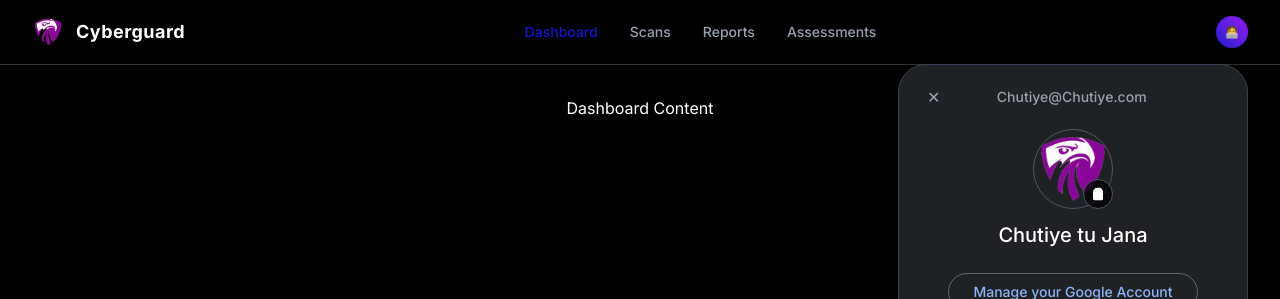
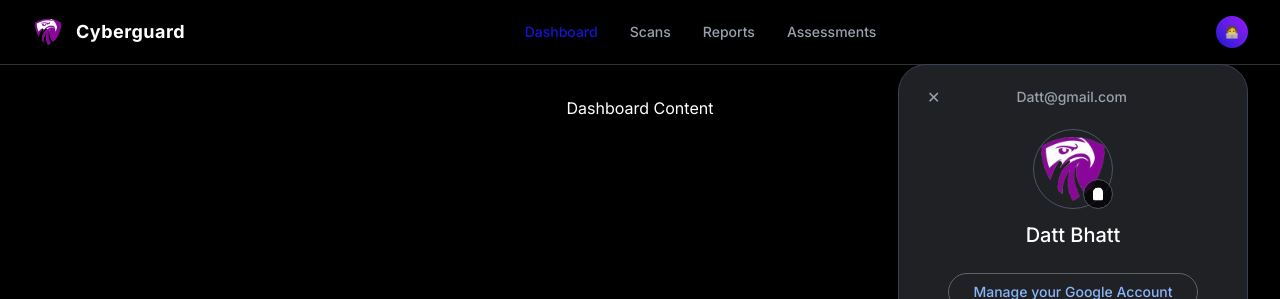
Before and after one commit to Tirth9000/ShieldStat-Frontend, a Next.js app: page /dashboard in a window 1280 px wide. Both pictures are taken after a click on the button "🧑‍💻". Shown: the top 299 px of the page. Built offline with nearby package versions, Linux system fonts and the light colour scheme.

Commit message:
change data

```diff
--- a/src/components/Navbar.jsx
+++ b/src/components/Navbar.jsx
@@ -99,7 +99,7 @@ export default function Navbar() {
               </button>
               {/* Updated to professional placeholder */}
               <span className="text-sm text-gray-400 font-medium">
-                Chutiye@Chutiye.com
+                Datt@gmail.com
               </span>
               <div className="w-6"></div> {/* Spacer for centering */}
             </div>
@@ -132,7 +132,7 @@ export default function Navbar() {
             </div>
 
             {/* Greeting */}
-            <h3 className="text-xl font-medium mb-6">Chutiye tu Jana</h3>
+            <h3 className="text-xl font-medium mb-6">Datt Bhatt</h3>
 
             {/* Manage Account Button */}
             <button className="text-[#8ab4f8] border border-[#5f6368] rounded-full px-6 py-2 text-sm font-medium hover:bg-[#303134] transition-colors mb-6 w-fit">
```
